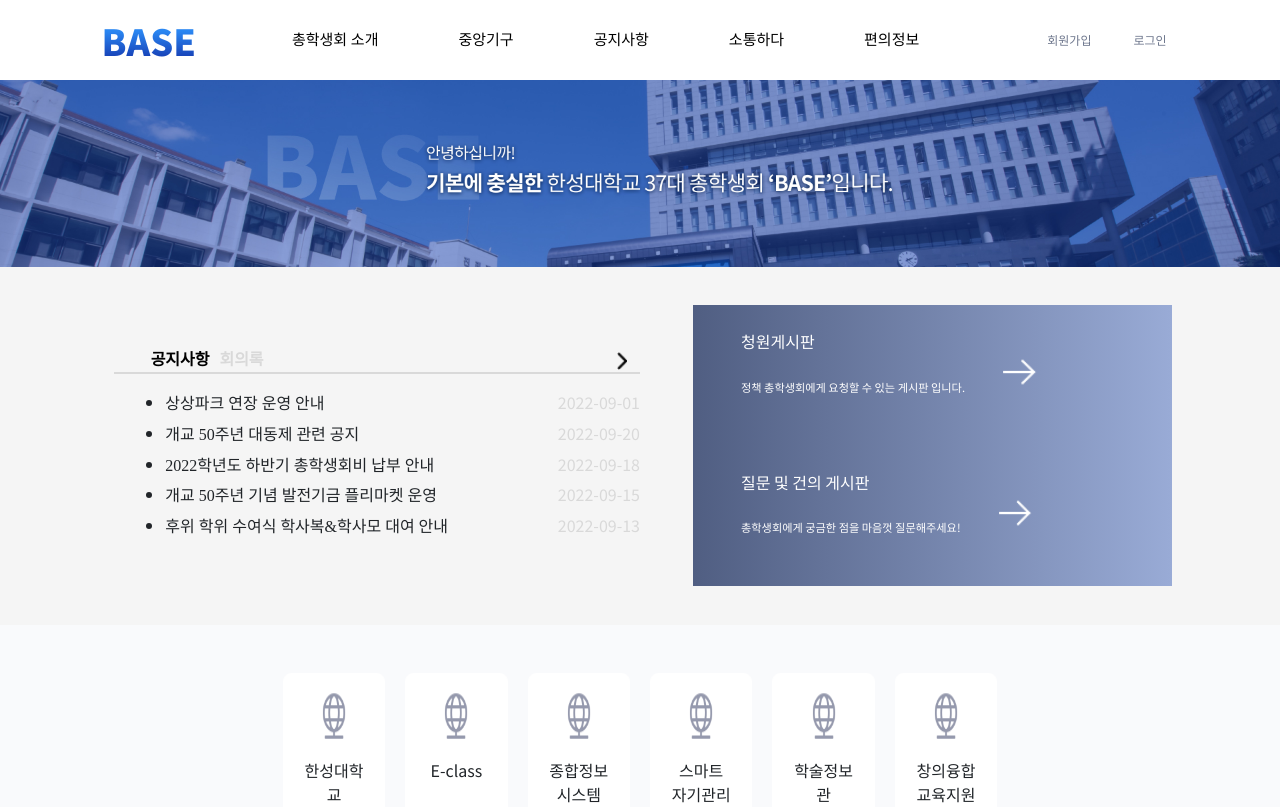
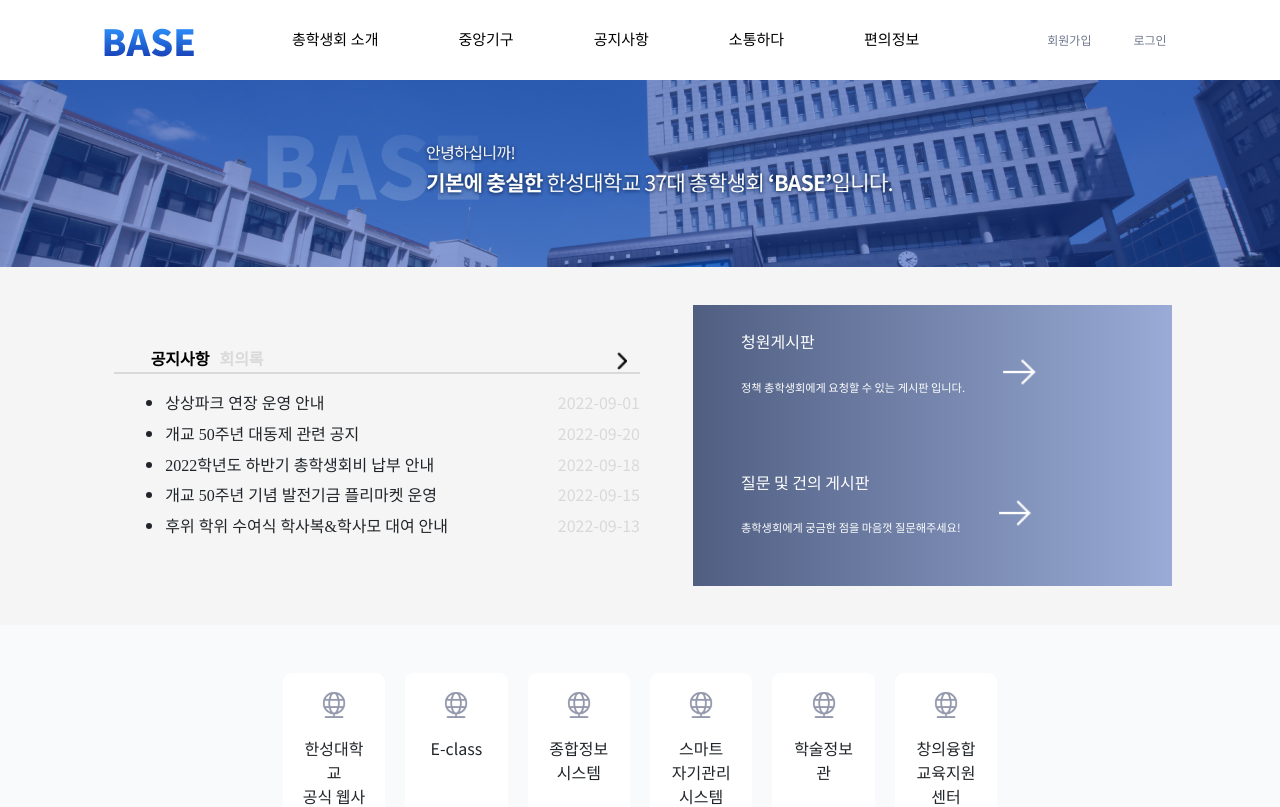
Before and after one commit to JongukYang/council-page, a React (Create React App) app in the folder council-page/: page / in a window 1280 px wide. Shown: the top 807 px of the page. Built offline with nearby package versions, Linux system fonts and the light colour scheme.

Commit message:
HSU-pages-img 비율고정

```diff
--- a/council-page/src/components/HSU_pages.css
+++ b/council-page/src/components/HSU_pages.css
@@ -1,5 +1,5 @@
-.HSU-pages{
-    background: #F9FAFC;
+.HSU-pages {
+    background: #f9fafc;
     padding: 3rem 24vw;
     margin: auto;
 }
@@ -14,7 +14,6 @@
     justify-content: center;
     align-items: center;
     object-fit: contain;
-
 }
 
 .HSU-pages-wrapper {
@@ -30,33 +29,33 @@
     justify-content: center;
 }
 
-  #HSU-pages-item{
+#HSU-pages-item {
     background-color: white;
 
     border-radius: 8px;
     cursor: pointer;
 }
 
-  .HSU-pages-wrapper>:hover{
+.HSU-pages-wrapper > :hover {
     box-shadow: 0px 2px 10px rgba(115, 127, 141, 0.2);
 }
 
-  .HSU-pages-body{
+.HSU-pages-body {
     height: 50%;
     align-items: center;
     justify-items: center;
     justify-content: center;
 }
 
-  .HSU-pages-img{
+.HSU-pages-img {
     /* padding: 2vw; */
     width: 30%;
-    height: 30%;
+    height: auto;
     margin: auto;
     margin-top: 1rem;
 }
 
-  .HSU-pages-text{
+.HSU-pages-text {
     font-size: 1rem;
     align-items: center;
     justify-items: center;
```
Lines whose indentation alone changed are shown as unchanged.
